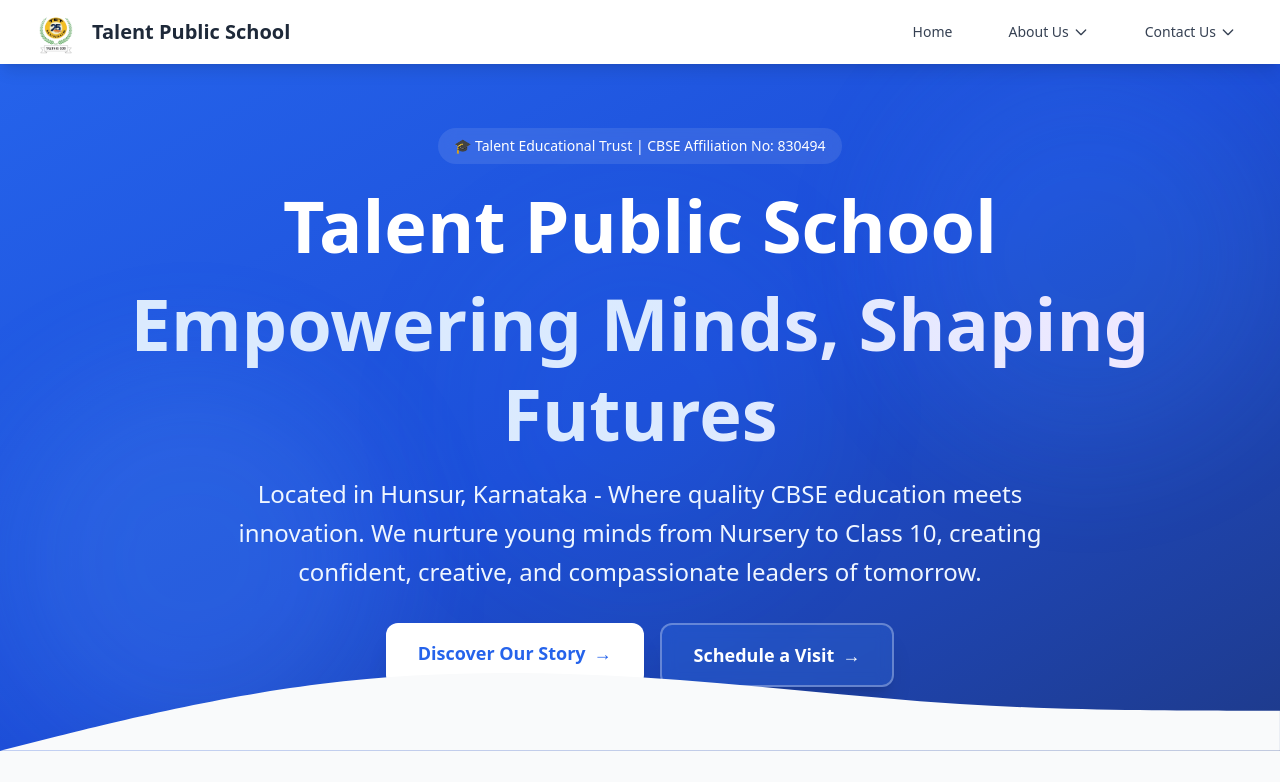
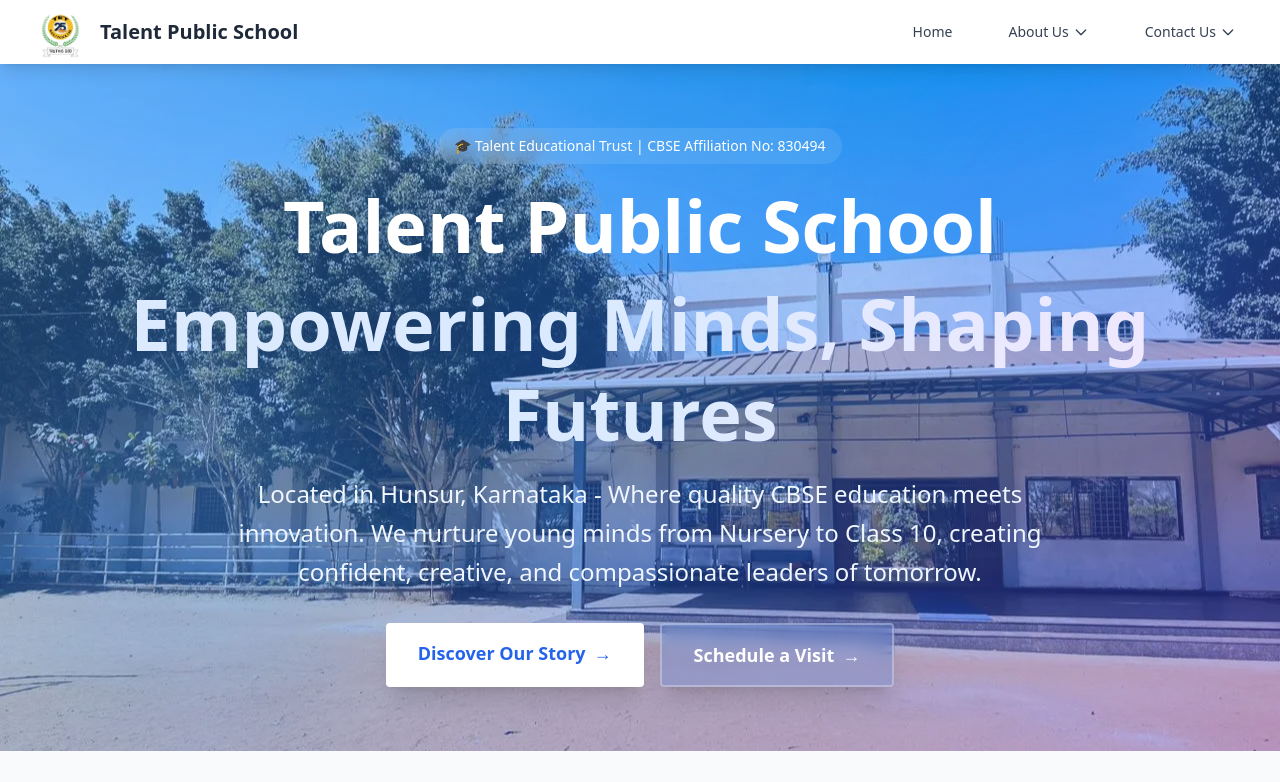
Before and after one commit to Shetty852/TET-website, a React (Vite) app in the folder TET-school-website/: page / in a window 1280 px wide. Shown: the top 782 px of the page. Built offline with nearby package versions, Linux system fonts and the light colour scheme.

Commit message:
Updated home page

```diff
--- a/TET-school-website/src/components/Navbar.jsx
+++ b/TET-school-website/src/components/Navbar.jsx
@@ -25,7 +25,7 @@
             <img
               src={schoolLogo}
               alt="Talent Public School Logo"
-              className="w-8 h-8 sm:w-10 sm:h-10 lg:w-12 lg:h-12 object-contain flex-shrink-0 transform group-hover:scale-110 transition-transform duration-300"
+              className="w-10 h-10 sm:w-12 sm:h-12 lg:w-14 lg:h-14 object-contain flex-shrink-0 transform group-hover:scale-110 transition-transform duration-300"
             />
             <span className="text-sm sm:text-lg lg:text-xl font-bold text-gray-800 truncate max-w-[180px] sm:max-w-none group-hover:text-primary-600 transition-colors">
               Talent Public School
--- a/TET-school-website/src/pages/Home/Home.jsx
+++ b/TET-school-website/src/pages/Home/Home.jsx
@@ -1,4 +1,5 @@
 import { Link } from 'react-router-dom';
+import homepageImage from './assets/home page image.webp';
 
 const Home = () => {
   const features = [
@@ -86,7 +87,15 @@
   return (
    <div className="min-h-screen">
   {/* Hero Section */}
-      <section className="relative bg-gradient-to-br from-primary-600 via-primary-700 to-primary-900 text-white overflow-hidden">
+  <section className="relative bg-gradient-to-br from-blue-400 via-blue-500 to-indigo-600 text-white overflow-hidden">
+    {/* Background Image */}
+    <div
+      className="absolute inset-0 bg-cover bg-center bg-no-repeat opacity-60"
+      style={{
+        backgroundImage: `url(${homepageImage})`
+      }}
+    ></div>
+
     {/* Decorative elements */}
     <div className="absolute inset-0 bg-grid-white/5 bg-[size:20px_20px]"></div>
     <div className="absolute top-0 right-0 w-64 h-64 sm:w-96 sm:h-96 bg-primary-500/20 rounded-full blur-3xl animate-pulse"></div>
@@ -114,7 +123,7 @@
             <div className="flex flex-col sm:flex-row justify-center gap-3 sm:gap-4 pt-2 sm:pt-4 px-4 sm:px-0 animate-fadeIn">
               <Link
                 to="/about"
-                className="group relative overflow-hidden bg-white text-primary-600 px-6 sm:px-8 py-3 sm:py-4 rounded-xl font-semibold text-base sm:text-lg transition-all duration-300 shadow-xl hover:shadow-2xl hover:scale-105 transform"
+                className="group relative overflow-hidden bg-white text-primary-600 px-6 sm:px-8 py-3 sm:py-4 rounded font-semibold text-base sm:text-lg transition-all duration-300 shadow-xl hover:shadow-2xl hover:scale-105 transform"
               >
                 <span className="relative z-10">Discover Our Story</span>
                 <span className="inline-block ml-2 relative z-10 group-hover:translate-x-1 transition-transform">→</span>
@@ -122,7 +131,7 @@
               </Link>
               <Link
                 to="/contact"
-                className="group relative overflow-hidden bg-primary-500/20 backdrop-blur-sm text-white px-6 sm:px-8 py-3 sm:py-4 rounded-xl font-semibold text-base sm:text-lg transition-all duration-300 border-2 border-white/30 hover:border-white/50 shadow-xl hover:shadow-2xl hover:scale-105 transform"
+                className="group relative overflow-hidden bg-primary-500/20 backdrop-blur-sm text-white px-6 sm:px-8 py-3 sm:py-4 rounded font-semibold text-base sm:text-lg transition-all duration-300 border-2 border-white/30 hover:border-white/50 shadow-xl hover:shadow-2xl hover:scale-105 transform"
               >
                 <span className="relative z-10">Schedule a Visit</span>
                 <span className="inline-block ml-2 relative z-10 group-hover:translate-x-1 transition-transform">→</span>
@@ -132,12 +141,7 @@
           </div>
         </div>
 
-        {/* Wave divider */}
-        <div className="absolute bottom-0 left-0 right-0">
-          <svg viewBox="0 0 1440 120" fill="none" xmlns="http://www.w3.org/2000/svg" className="w-full h-auto">
-            <path d="M0 120L60 105C120 90 240 60 360 45C480 30 600 30 720 37.5C840 45 960 60 1080 67.5C1200 75 1320 75 1380 75L1440 75V120H1380C1320 120 1200 120 1080 120C960 120 840 120 720 120C600 120 480 120 360 120C240 120 120 120 60 120H0Z" fill="rgb(249, 250, 251)"/>
-          </svg>
-        </div>
+
       </section>
 
       {/* Stats Section */}
```
Also changed, not shown: TET-school-website/src/pages/Home/assets/home page image.webp (added), 1 other file (tests, documents, lock files or other folders). Lines whose indentation alone changed are shown as unchanged.
